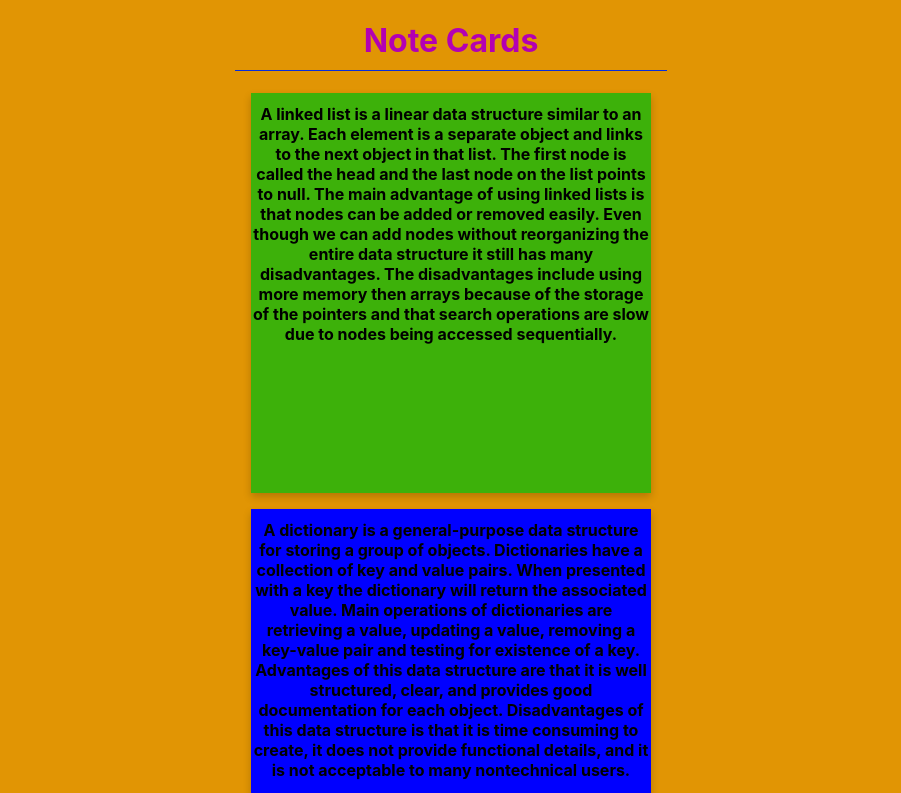
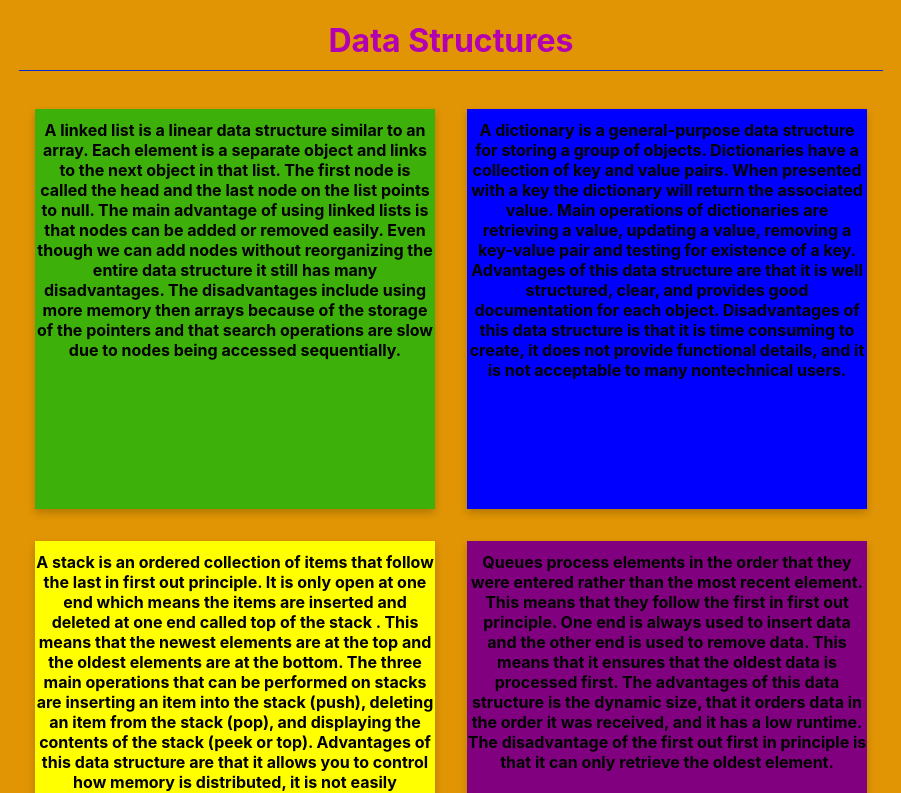
Before and after one commit to michael-mcmasters/Notecards, a React (Create React App) app: page / in a window 1280 px wide. Shown: the top 793 px of the page, without its empty margins (189-1090 px from the left). Built offline with nearby package versions, Linux system fonts and the light colour scheme.

Commit message:
Use Flexbox

```diff
--- a/src/App.js
+++ b/src/App.js
@@ -6,7 +6,7 @@ import Cards from "./components/js/Cards.js";
 function App() {
   return (
     <div className="App">
-      <h1 className="title App-logo">Note Cards</h1>
+      <h1 className="title App-logo">Data Structures</h1>
       <Cards></Cards>
     </div>
   );
--- /dev/null
+++ b/src/components/css/Cards.css
@@ -0,0 +1,3 @@
+.row {
+  display: flex;
+}
--- a/src/components/js/Cards.js
+++ b/src/components/js/Cards.js
@@ -1,50 +1,54 @@
 import Card from "./Card.js";
+import "../css/Cards.css";
 
 export default function App() {
   const cards = [
     {
       id: 0,
       backgroundColor: "#3db10a",
-      title: "Linked List",
-      text: "A linked list is a linear data structure similar to an array. Each element is a separate object and links to the next object in that list. The first node is called the head and the last node on the list points to null. The main advantage of using linked lists is that nodes can be added or removed easily. Even though we can add nodes without reorganizing the entire data structure it still has many disadvantages. The disadvantages include using more memory then arrays because of the storage of the pointers and that search operations are slow due to nodes being accessed sequentially. ",
+      frontText: "Linked List",
+      backText: "A linked list is a linear data structure similar to an array. Each element is a separate object and links to the next object in that list. The first node is called the head and the last node on the list points to null. The main advantage of using linked lists is that nodes can be added or removed easily. Even though we can add nodes without reorganizing the entire data structure it still has many disadvantages. The disadvantages include using more memory then arrays because of the storage of the pointers and that search operations are slow due to nodes being accessed sequentially. ",
     },
     {
       id: 1,
       backgroundColor: "blue",
-      title: "Dictionary",
-      text: "A dictionary is a general-purpose data structure for storing a group of objects. Dictionaries have a collection of key and value pairs. When presented with a key the dictionary will return the associated value. Main operations of dictionaries are retrieving a value, updating a value, removing a key-value pair and testing for existence of a key. Advantages of this data structure are that it is well structured, clear, and provides good documentation for each object. Disadvantages of this data structure is that it is time consuming to create, it does not provide functional details, and it is not acceptable to many nontechnical users.",
+      frontText: "Dictionary",
+      backText: "A dictionary is a general-purpose data structure for storing a group of objects. Dictionaries have a collection of key and value pairs. When presented with a key the dictionary will return the associated value. Main operations of dictionaries are retrieving a value, updating a value, removing a key-value pair and testing for existence of a key. Advantages of this data structure are that it is well structured, clear, and provides good documentation for each object. Disadvantages of this data structure is that it is time consuming to create, it does not provide functional details, and it is not acceptable to many nontechnical users.",
     },
     {
       id: 2,
       backgroundColor: "yellow",
-      title: "Stack",
-      text: "A stack is an ordered collection of items that follow the last in first out principle. It is only open at one end which means the items are inserted and deleted at one end called top of the stack . This means that the newest elements are at the top and the oldest elements are at the bottom. The three main operations that can be performed on stacks are inserting an item into the stack (push), deleting an item from the stack (pop), and displaying the contents of the stack (peek or top). Advantages of this data structure are that it allows you to control how memory is distributed, it is not easily corrupted and helps you manage data in LIFO order. Disadvantages of this database is that stack memory is limited and that variable storage will be overwritten which sometimes leads to undefined behavior of the function or program.",
+      frontText: "Stack",
+      backText: "A stack is an ordered collection of items that follow the last in first out principle. It is only open at one end which means the items are inserted and deleted at one end called top of the stack . This means that the newest elements are at the top and the oldest elements are at the bottom. The three main operations that can be performed on stacks are inserting an item into the stack (push), deleting an item from the stack (pop), and displaying the contents of the stack (peek or top). Advantages of this data structure are that it allows you to control how memory is distributed, it is not easily corrupted and helps you manage data in LIFO order. Disadvantages of this database is that stack memory is limited and that variable storage will be overwritten which sometimes leads to undefined behavior of the function or program.",
+    },
+    {
+      id: 3,
+      backgroundColor: "purple",
+      frontText: "Stack",
+      backText: "Queues process elements in the order that they were entered rather than the most recent element. This means that they follow the first in first out principle. One end is always used to insert data and the other end is used to remove data. This means that it ensures that the oldest data is processed first. The advantages of this data structure is the dynamic size, that it orders data in the order it was received, and it has a low runtime. The disadvantage of the first out first in principle is that it can only retrieve the oldest element.",
     },
   ];
 
-  const getNodeCard = (index) => {
+  const getNoteCard = (i) => {
     return <Card
-      key={cards[index].id}
-      index={cards[index].id}
-      backgroundColor={cards[index].backgroundColor}
-      text={cards[index].text}
+      key={cards[i].id}
+      index={cards[i].id}   // Flip animation needs index. Will not work if you use key as index.
+      backgroundColor={cards[i].backgroundColor}
+      frontText={cards[i].frontText}
+      text={cards[i].backText}
     />
   }
 
   return (
     <div>
-      <div>
-        {getNodeCard(0)}
+      <div class="row">
+        {getNoteCard(0)}
+        {getNoteCard(1)}
       </div>
-      <div>
-        {getNodeCard(1)}
+      <div class="row">
+        {getNoteCard(2)}
+        {getNoteCard(3)}
       </div>
-      <div>
-        {getNodeCard(2)}
-      </div>
-      {/* <div>
-        {getText(3)}
-      </div> */}
     </div>
   );
 }
```
